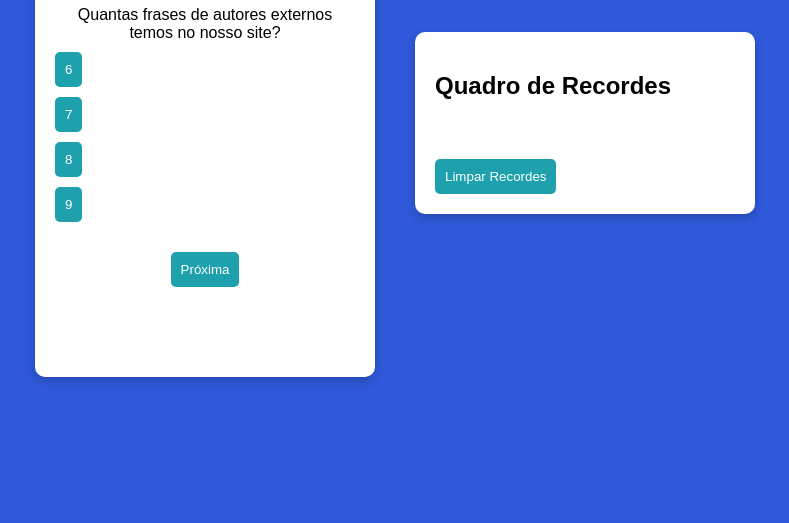
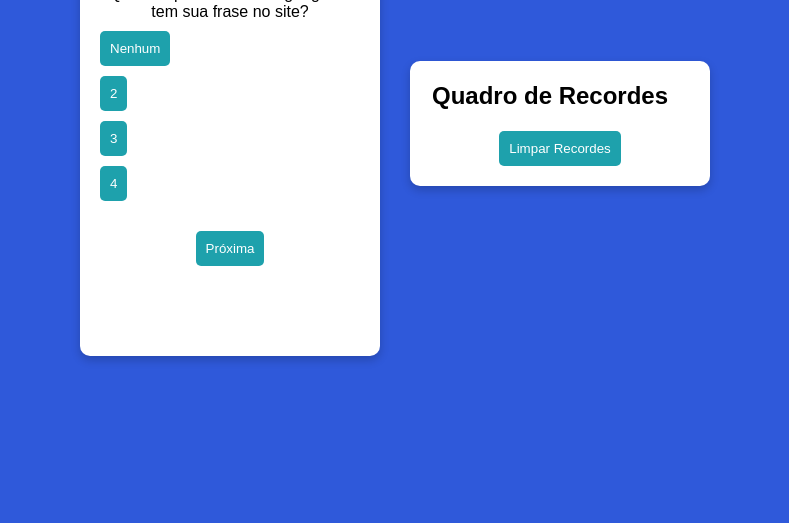
Before and after one commit to ViolinistaEstudante/quiz-frases, a plain HTML site: page index.html in a window 1280 px wide. Shown: the part 277-800 px from the top of the page, without its empty margins (245-1034 px from the left). Drawn offline with Linux system fonts and the light colour scheme; a web font is replaced by a local one.

Commit message:
Atualizado!!

```diff
--- a/index.html
+++ b/index.html
@@ -10,6 +10,9 @@
     <link rel="stylesheet" href="style.css">
 </head>
 <body>
+	<!-- ADICIONADO A TAG MAIN -->
+	<!-- REMOVI ALGUNS FECHAMENTOS DE DIVS INCORRETOS -->
+	<main>
 	    <div class="container">
 	        <div class="card">
 	            <h1>Quiz sobre o site de frases!!</h1>
@@ -25,14 +28,13 @@
 	            <div class="scoreboard"></div>
 	        </div>
 	    </div>
-    </div>
 
 	    <div class="scoreboard-card">
 	        <h2>Quadro de Recordes</h2>
 	        <div id="scoreboard" class="scoreboard"></div>
 	        <button onclick="clearScores()">Limpar Recordes</button>
 	    </div>
-</div>
+	</main>
 <script src="script.js"></script>
 </body>
 </html>
--- a/script.js
+++ b/script.js
@@ -25,39 +25,45 @@ const questions = [
     },
     // Pergunta 5
     {
-        question: "Quantos continentes existem?",
-        options: ["5", "6", "7", "8"],
-        answer: 2
+        question: "Quem escreveu a frase: 'Sempre há um caminho quando há vontade.'",
+        options: ["Paulo Neruda", "Sócrates", "Pablo Picasso", "Carlos Drummond De Andrade"],
+        answer: 0
     },
     // Pergunta 6
     {
-        question: "Qual é a fórmula da água?",
-        options: ["H2O", "O2", "CO2", "NaCl"],
-        answer: 0
+        question: "Qual professor da nossa escola indicou a seguinte frase para o site? 'A vontade de se preparar precisa ser maior que a vontade de vencer.'",
+        options: ["Profª Elisabeth – História", "Profª Gabriela - Português", "Prof° Victor - Matemática", "Profª Elisângela - Português"],
+        answer: 3
     },
     // Pergunta 7
     {
-        question: "Qual é a moeda do Japão?",
-        options: ["Yen", "Won", "Dólar", "Euro"],
-        answer: 0
+        question: "Vencer é uma mistura de luta, esforço, otimismo e não desistir _____________. Qual é a palavra que completa a frase indicada pelo Prof° Élio – Biologia?",
+        options: ["Jamais", "Nunca", "Sempre", "Ás vezes"],
+        answer: 1
     },
     // Pergunta 8
     {
-        question: "pergunta-pergunta?",
-        options: ["x", "x", "x", "x"],
+        question: "A educação pode ser a única ponte entre você e _ _________. Qual palavra completa a frase indicada pela Profª Érica - Química",
+        options: [" O Sucesso", "A Conquista", "O Objetivo", "As Lutas"],
         answer: 0
     },
     // Pergunta 9
     {
-        question: "pergunta-per?",
-        options: ["x", "x", "x", "x"],
+        question: "União, dedicação, são fundamentais para o seu futuro. Essa frase foi dita pelo professor?",
+        options: ["Profº Luiz Paulo – Geografia", "Prof° Érica - Química", "Prof° Karol - Física", "Prof° Sidnei - Filosofia"],
         answer: 0
     },
     // Pergunta 10
     {
-        question: "pergunta-p?",
-        options: ["x", "x", "x", "x"],
-        answer: 0
+        question: "Qual é o nome do site que você está acessando agora?",
+        options: ["Escola e educação", "Chamado escolar", "Escola chamando", "Chamado da educação"],
+        answer: 1
+    },
+    // Pergunta 11
+    {
+        question: "O que está representado na imagem da frase 'Estude, pois a caneta é mais leve do que a pá' que foi indicada pela Profª Karol - Física?",
+        options: ["Uma pá", "Um trabalhador", "Uma caneta", "Uma foto da professora"],
+        answer: 1
     }
 ];
 
@@ -113,7 +119,7 @@ function selectOption(index) {
         feedbackElement.innerText = "Correto!";
         score++; // Incrementa o score
     } else {
-        feedbackElement.innerText = "Incorreto. Tente novamente.";
+        feedbackElement.innerText = "Incorreto. Aperte no botão PRÓXIMA.";
     }
 
     // Exibe o botão "Próxima" após selecionar uma resposta
--- a/style.css
+++ b/style.css
@@ -1,19 +1,44 @@
+/* COLOQUE ISSO EM TODO PROJETO */
+@charset "UTF-8";
+
+/* O * SETA STYLES PARA TODOS ELEMENTOS
+- TODOS ELEMENTOS VEM COM UM PADDING E MARGIN BASE, ISSO REMOVE ELES PARA EVITAR COMPORTAMENTO INESPERADO
+*/
+* {
+	margin: 0px;
+    padding: 0px;
+    box-sizing: border-box;
+}
+
+/* ------------ */
+
 body {
-    margin: 0;
-    padding: 0;
     background-color: #2f59da; /* Fundo azul */
     font-family: "Halant", sans-serif;
     display: flex;
     justify-content: center;
     align-items: center;
+    width: 100vw; /* ADICIONANDO LARGURA DA VIEWPORT */
     height: 100vh;
 }
 
-.container {
+body,
+main,
+.container,
+.scoreboard-card {
     display: flex;
+    flex-direction: row;
+    flex-wrap: wrap;
     justify-content: center;
     align-items: center;
 }
+
+main {
+	width: 100%;
+	gap: 30px;
+
+}
+
 
 .card {
     background-color: white; /* Card branco */
@@ -29,9 +54,13 @@ body {
     padding: 20px;
     border-radius: 10px;
     box-shadow: 0 4px 10px rgba(0, 0, 0, 0.2);
-    width: 300px;
+    /* AO INVES DE DEFINIR WIDTH FIXO, USE MAX-WIDTH*/
+    width: 100%;
+    max-width: 300px;
+
     text-align: left; /* Alinhamento à esquerda para o quadro de recordes */
-    margin-left: 40px; /* Distância maior entre os cards */
+
+    /* REMOVI O MARGIN */
 }
 
 button {
```
Lines whose indentation alone changed are shown as unchanged.
